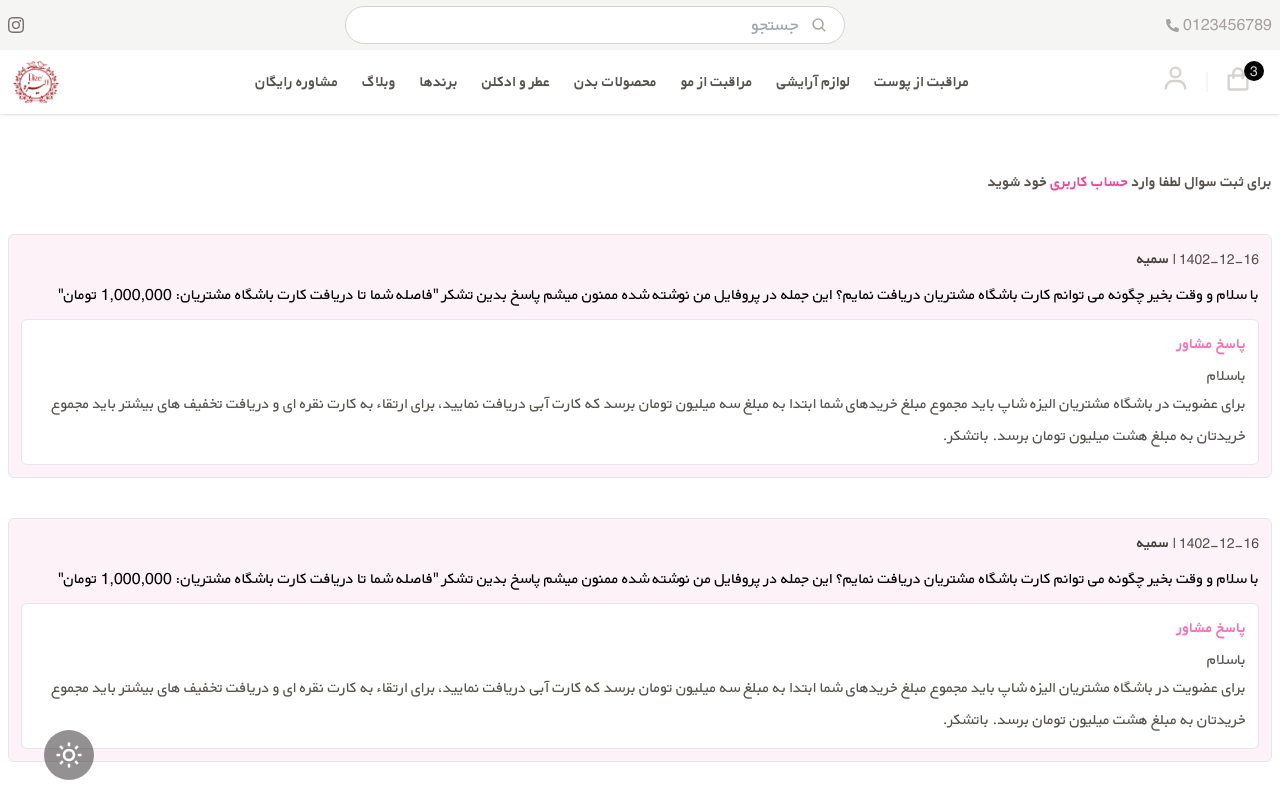
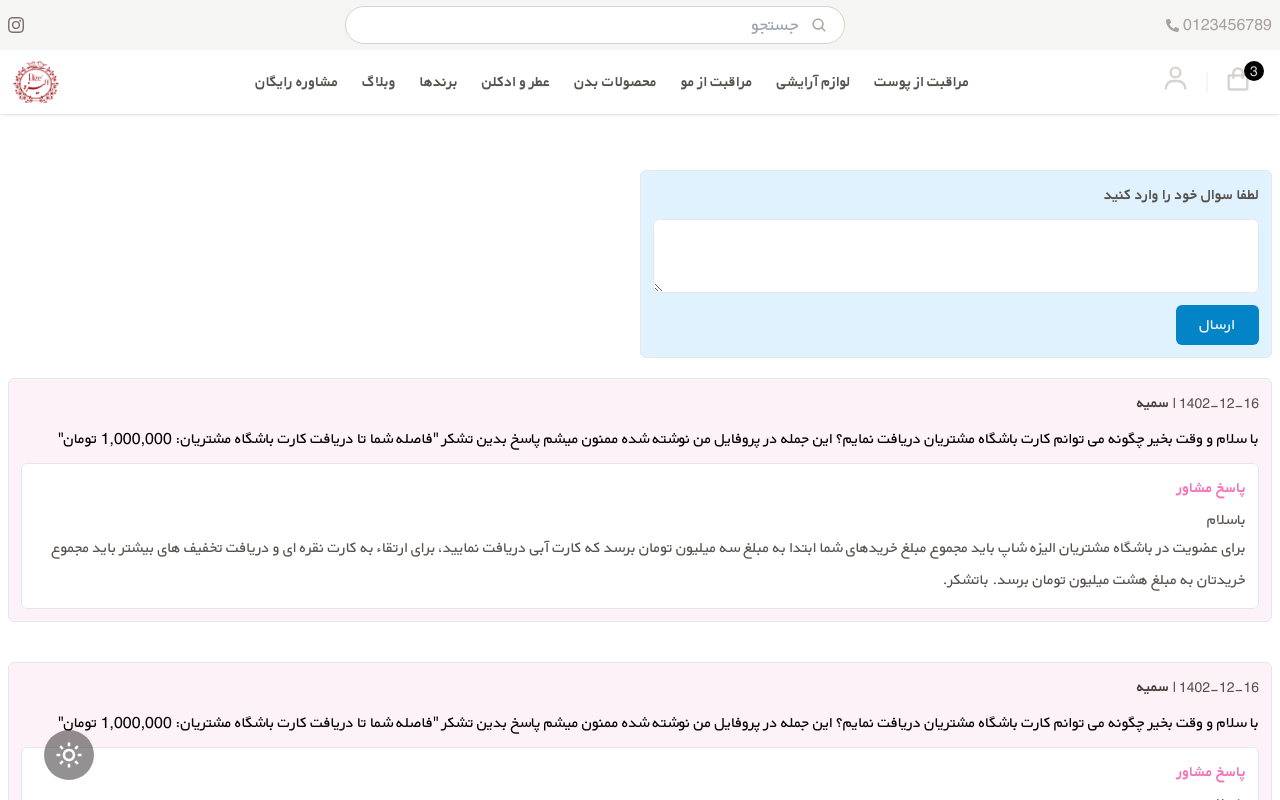
Before and after one commit to negar-karimnejad/elyseeshop, a React (Vite) app: page /advice in a window 1280 px wide. Shown: the top 800 px of the page. Built offline with nearby package versions, Linux system fonts and the light colour scheme.

Commit message:
create myAdvice page

```diff
--- a/src/App.tsx
+++ b/src/App.tsx
@@ -20,6 +20,7 @@ import Register from './pages/Register';
 import Terms from './pages/Terms';
 import CreateProduct from './pages/CreateProduct';
 import Orders from './pages/Orders';
+import MyAdvice from './pages/MyAdvice';
 
 function App() {
   return (
@@ -45,6 +46,7 @@ function App() {
           <Route path="/products/:id" element={<Products />} />
           <Route path="/product/:id" element={<Product />} />
           <Route path="/orders" element={<Orders />} />
+          <Route path="/myAdvice" element={<MyAdvice />} />
         </Route>
         <Route path="*" element={<NotFound />} />
       </Routes>
--- a/src/pages/Advice.jsx
+++ b/src/pages/Advice.jsx
@@ -1,20 +1,40 @@
-import React from "react";
-import { Link } from "react-router-dom";
+import React from 'react';
+import { Link } from 'react-router-dom';
+import Button from '../components/Button';
 
 function Advice() {
+  const user = true;
   return (
     <div className="container my-14">
-      <p className="text-stone-600 dark:text-stone-200 mb-10 font-yekanB">
-        برای ثبت سوال لطفا وارد{" "}
-        <Link title="لاگین" to="/login" className="text-pink-500 font-yekanB">
-          حساب کاربری
-        </Link>{" "}
-        خود شوید
-      </p>
+      {user ? (
+        <form className="mb-5 flex w-1/2 flex-col gap-3 rounded-md border bg-sky-100 p-3 dark:bg-sky-500">
+          <label className="font-yekanB text-stone-600 dark:text-stone-200">
+            لطفا سوال خود را وارد کنید
+          </label>
+          <textarea
+            className="rounded-md border"
+            name=""
+            id=""
+            cols="30"
+            rows="3"
+          ></textarea>
+          <Button className="rounded-md bg-sky-600 px-12 hover:bg-sky-700">
+            ارسال
+          </Button>
+        </form>
+      ) : (
+        <p className="mb-10 font-yekanB text-stone-600 dark:text-stone-200">
+          برای ثبت سوال لطفا وارد{' '}
+          <Link title="لاگین" to="/login" className="font-yekanB text-pink-500">
+            حساب کاربری
+          </Link>{' '}
+          خود شوید
+        </p>
+      )}
       <div className="flex flex-col gap-10">
-        <div className="bg-pink-50 border rounded-md p-3 dark:bg-stone-500">
+        <div className="rounded-md border bg-pink-50 p-3 dark:bg-stone-500">
           <p className="text-sm text-stone-600 dark:text-stone-200">
-            1402-12-16 |{" "}
+            1402-12-16 |{' '}
             <span className="font-yekanB text-base text-stone-700 dark:text-sky-50">
               سمیه
             </span>
@@ -24,10 +44,10 @@ function Advice() {
             این جمله در پروفایل من نوشته شده ممنون میشم پاسخ بدین تشکر "فاصله
             شما تا دریافت کارت باشگاه مشتریان: 1,000,000 تومان"
           </p>
-          <div className="bg-white border rounded-md p-3 dark:bg-stone-300">
+          <div className="rounded-md border bg-white p-3 dark:bg-stone-300">
             <p className="font-yekanB text-pink-400">پاسخ مشاور</p>
-            <p className="text-stone-600 mt-2">باسلام</p>
-            <p className="text-stone-600 leading-8 dark:text-stone-800">
+            <p className="mt-2 text-stone-600">باسلام</p>
+            <p className="leading-8 text-stone-600 dark:text-stone-800">
               برای عضویت در باشگاه مشتریان الیزه شاپ باید مجموع مبلغ خریدهای شما
               ابتدا به مبلغ سه میلیون تومان برسد که کارت آبی دریافت نمایید، برای
               ارتقاء به کارت نقره ای و دریافت تخفیف های بیشتر باید مجموع خریدتان
@@ -35,9 +55,9 @@ function Advice() {
             </p>
           </div>
         </div>
-        <div className="bg-pink-50 border rounded-md p-3 dark:bg-stone-500">
+        <div className="rounded-md border bg-pink-50 p-3 dark:bg-stone-500">
           <p className="text-sm text-stone-600 dark:text-stone-200">
-            1402-12-16 |{" "}
+            1402-12-16 |{' '}
             <span className="font-yekanB text-base text-stone-700 dark:text-sky-50">
               سمیه
             </span>
@@ -47,10 +67,10 @@ function Advice() {
             این جمله در پروفایل من نوشته شده ممنون میشم پاسخ بدین تشکر "فاصله
             شما تا دریافت کارت باشگاه مشتریان: 1,000,000 تومان"
           </p>
-          <div className="bg-white border rounded-md p-3 dark:bg-stone-300">
+          <div className="rounded-md border bg-white p-3 dark:bg-stone-300">
             <p className="font-yekanB text-pink-400">پاسخ مشاور</p>
-            <p className="text-stone-600 mt-2">باسلام</p>
-            <p className="text-stone-600 leading-8 dark:text-stone-800">
+            <p className="mt-2 text-stone-600">باسلام</p>
+            <p className="leading-8 text-stone-600 dark:text-stone-800">
               برای عضویت در باشگاه مشتریان الیزه شاپ باید مجموع مبلغ خریدهای شما
               ابتدا به مبلغ سه میلیون تومان برسد که کارت آبی دریافت نمایید، برای
               ارتقاء به کارت نقره ای و دریافت تخفیف های بیشتر باید مجموع خریدتان
@@ -58,9 +78,9 @@ function Advice() {
             </p>
           </div>
         </div>
-        <div className="bg-pink-50 border rounded-md p-3 dark:bg-stone-500">
+        <div className="rounded-md border bg-pink-50 p-3 dark:bg-stone-500">
           <p className="text-sm text-stone-600 dark:text-stone-200">
-            1402-12-16 |{" "}
+            1402-12-16 |{' '}
             <span className="font-yekanB text-base text-stone-700 dark:text-sky-50">
               سمیه
             </span>
@@ -70,10 +90,10 @@ function Advice() {
             این جمله در پروفایل من نوشته شده ممنون میشم پاسخ بدین تشکر "فاصله
             شما تا دریافت کارت باشگاه مشتریان: 1,000,000 تومان"
           </p>
-          <div className="bg-white border rounded-md p-3 dark:bg-stone-300">
+          <div className="rounded-md border bg-white p-3 dark:bg-stone-300">
             <p className="font-yekanB text-pink-400">پاسخ مشاور</p>
-            <p className="text-stone-600 mt-2">باسلام</p>
-            <p className="text-stone-600 leading-8 dark:text-stone-800">
+            <p className="mt-2 text-stone-600">باسلام</p>
+            <p className="leading-8 text-stone-600 dark:text-stone-800">
               برای عضویت در باشگاه مشتریان الیزه شاپ باید مجموع مبلغ خریدهای شما
               ابتدا به مبلغ سه میلیون تومان برسد که کارت آبی دریافت نمایید، برای
               ارتقاء به کارت نقره ای و دریافت تخفیف های بیشتر باید مجموع خریدتان
--- /dev/null
+++ b/src/pages/MyAdvice.jsx
@@ -0,0 +1,14 @@
+import { Link } from 'react-router-dom';
+
+function MyAdvice() {
+  return (
+    <div className="container my-14">
+      <Link to="/advice" className="font-yekanB text-sky-500">
+        :: ارسال سوال جدید
+      </Link>
+      <p className="mt-10 font-yekanB text-stone-800">فهرست سوال های شما</p>
+    </div>
+  );
+}
+
+export default MyAdvice;
--- a/src/pages/Orders.jsx
+++ b/src/pages/Orders.jsx
@@ -2,7 +2,7 @@ import React from 'react';
 
 function Orders() {
   return (
-    <div className="container my-20">
+    <div className="container my-16">
       <h5 className="mb-2 text-center font-yekanB text-lg text-stone-700">
         فهرست سفارشات
       </h5>
```
